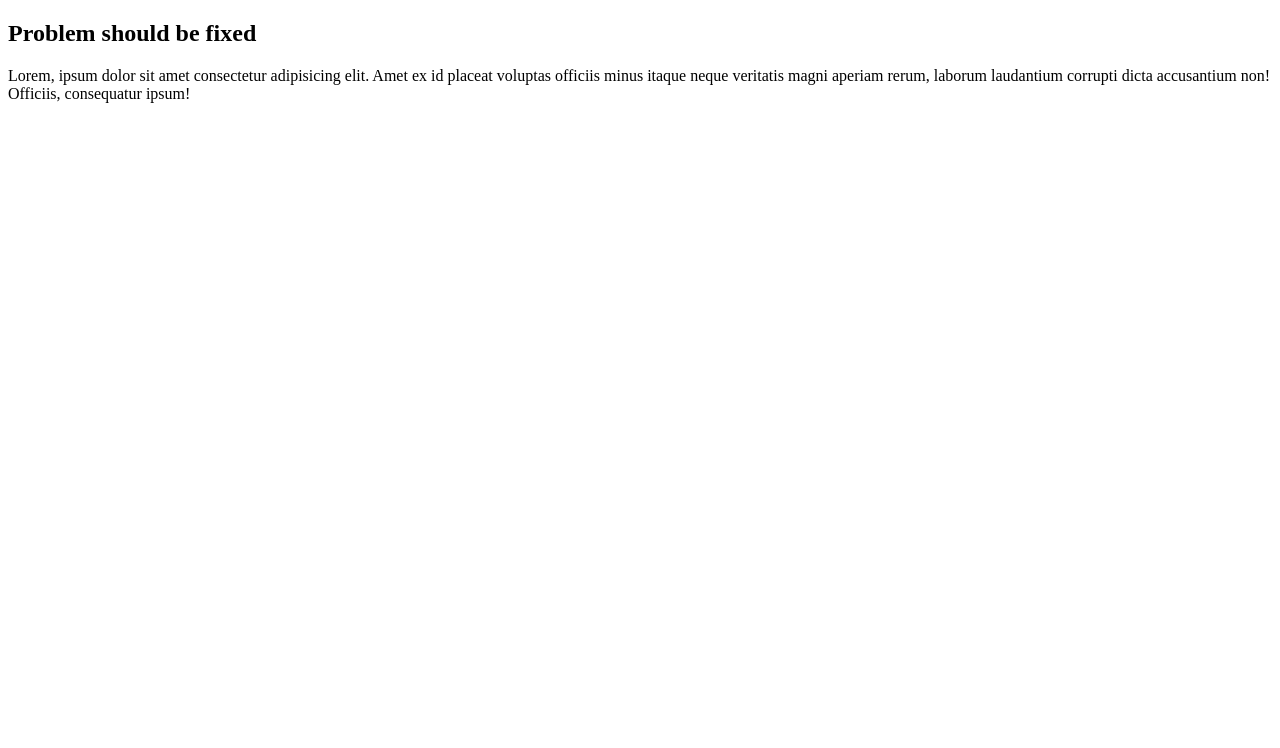
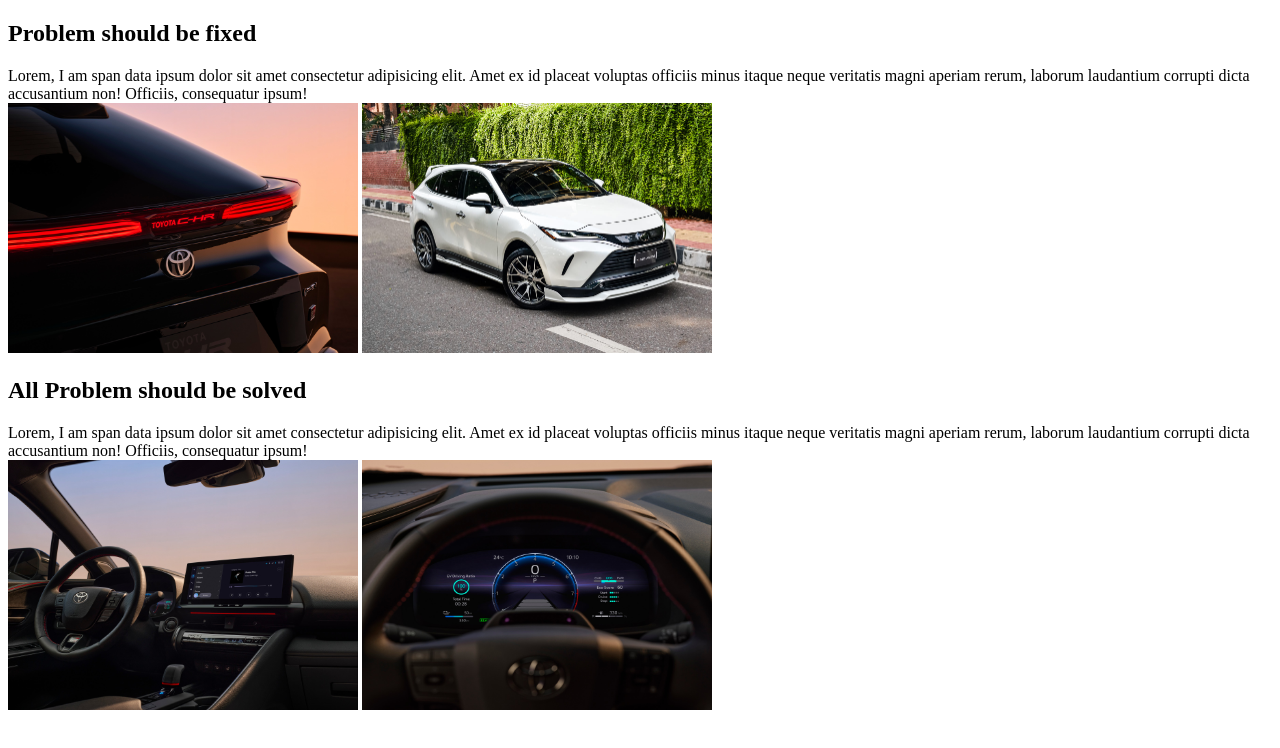
Before and after one commit to arif151193/my-first-github-repo, a plain HTML site: page index.html in a window 1280 px wide. Drawn offline with Linux system fonts and the light colour scheme.

Commit message:
4photo added

```diff
--- a/index.html
+++ b/index.html
@@ -7,6 +7,14 @@
 </head>
 <body>
     <h2>Problem should be fixed</h2>
-    <div>Lorem, ipsum dolor sit amet consectetur adipisicing elit. Amet ex id placeat voluptas officiis minus itaque neque veritatis magni aperiam rerum, laborum laudantium corrupti dicta accusantium non! Officiis, consequatur ipsum!</div>
+    <div>Lorem, <span>I am span data </span>ipsum dolor sit amet consectetur adipisicing elit. Amet ex id placeat voluptas officiis minus itaque neque veritatis magni aperiam rerum, laborum laudantium corrupti dicta accusantium non! Officiis, consequatur ipsum!</div>
+    <img width="350px" height="250px" src="images/chr.jpg" alt="">
+    <img width="350px" height="250px" src="images/hara.jpg" alt="">
+
+    <h2>All Problem should be solved</h2>
+    <div>Lorem, <span>I am span data </span>ipsum dolor sit amet consectetur adipisicing elit. Amet ex id placeat voluptas officiis minus itaque neque veritatis magni aperiam rerum, laborum laudantium corrupti dicta accusantium non! Officiis, consequatur ipsum!</div>
+    <img width="350px" height="250px" src="images/view.jpg" alt="">
+    <img width="350px" height="250px" src="images/wheel.jpg" alt="">
+
 </body>
 </html>
```
Also changed, not shown: images/chr.jpg (added), images/hara.jpg (added), images/view.jpg (added), images/wheel.jpg (added).
